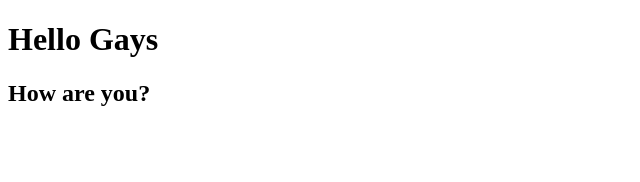
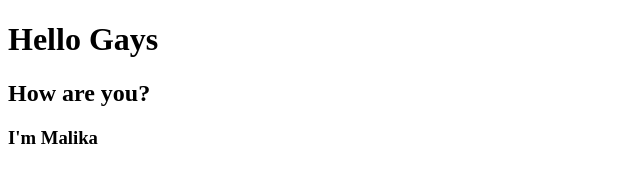
Before and after one commit to Mal1ka2006/birikki, a plain HTML site: page index.html in a window 1280 px wide. Shown: the whole page, without its empty margins (0-640 px from the left). Drawn offline with Linux system fonts and the light colour scheme.

Commit message:
h3 tag yozildi

```diff
--- a/index.html
+++ b/index.html
@@ -9,5 +9,6 @@
 <body>
     <h1>Hello Gays</h1>
     <h2>How are you?</h2>
+    <h3>I'm Malika</h3>
 </body>
 </html>
```
